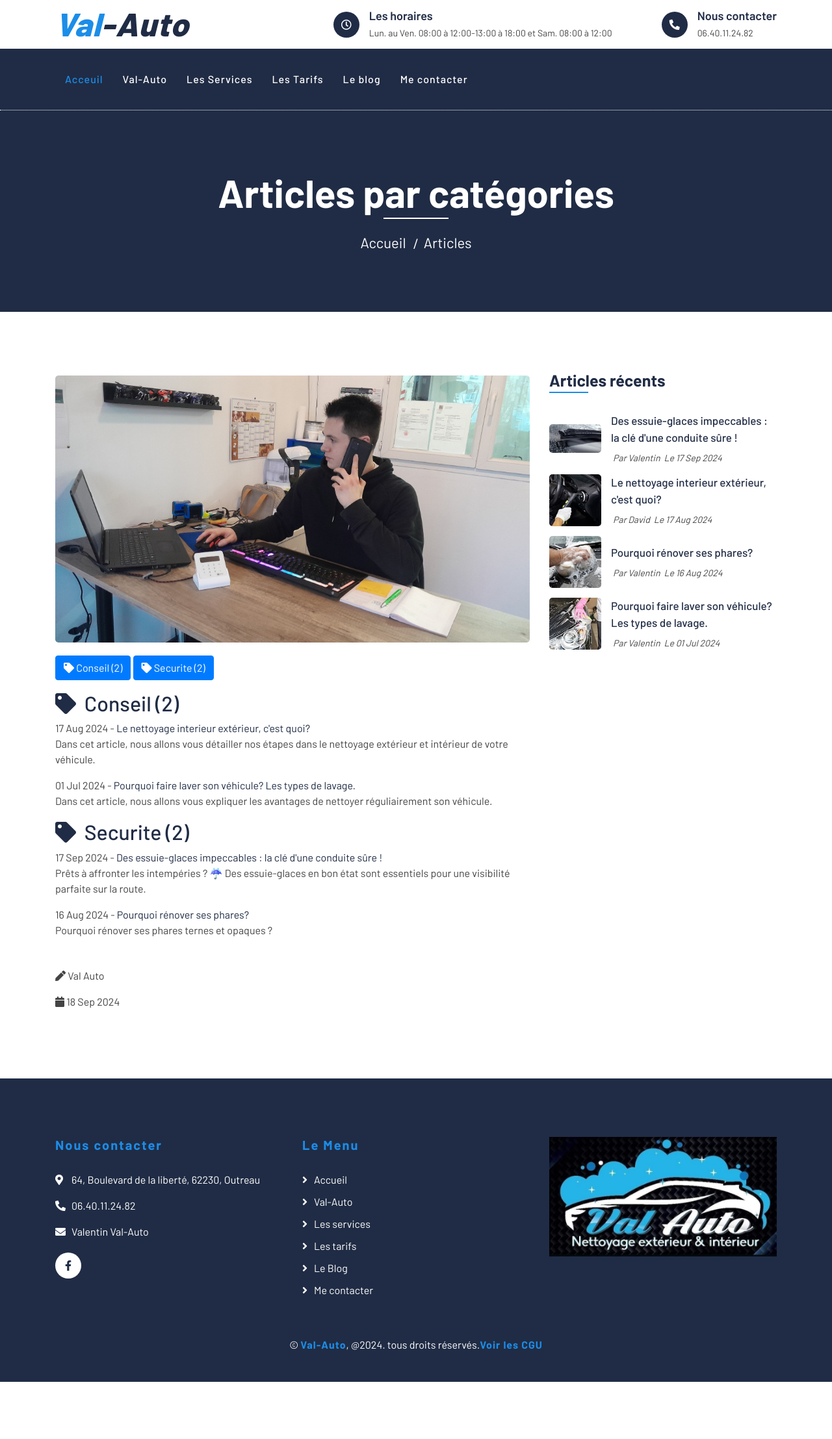
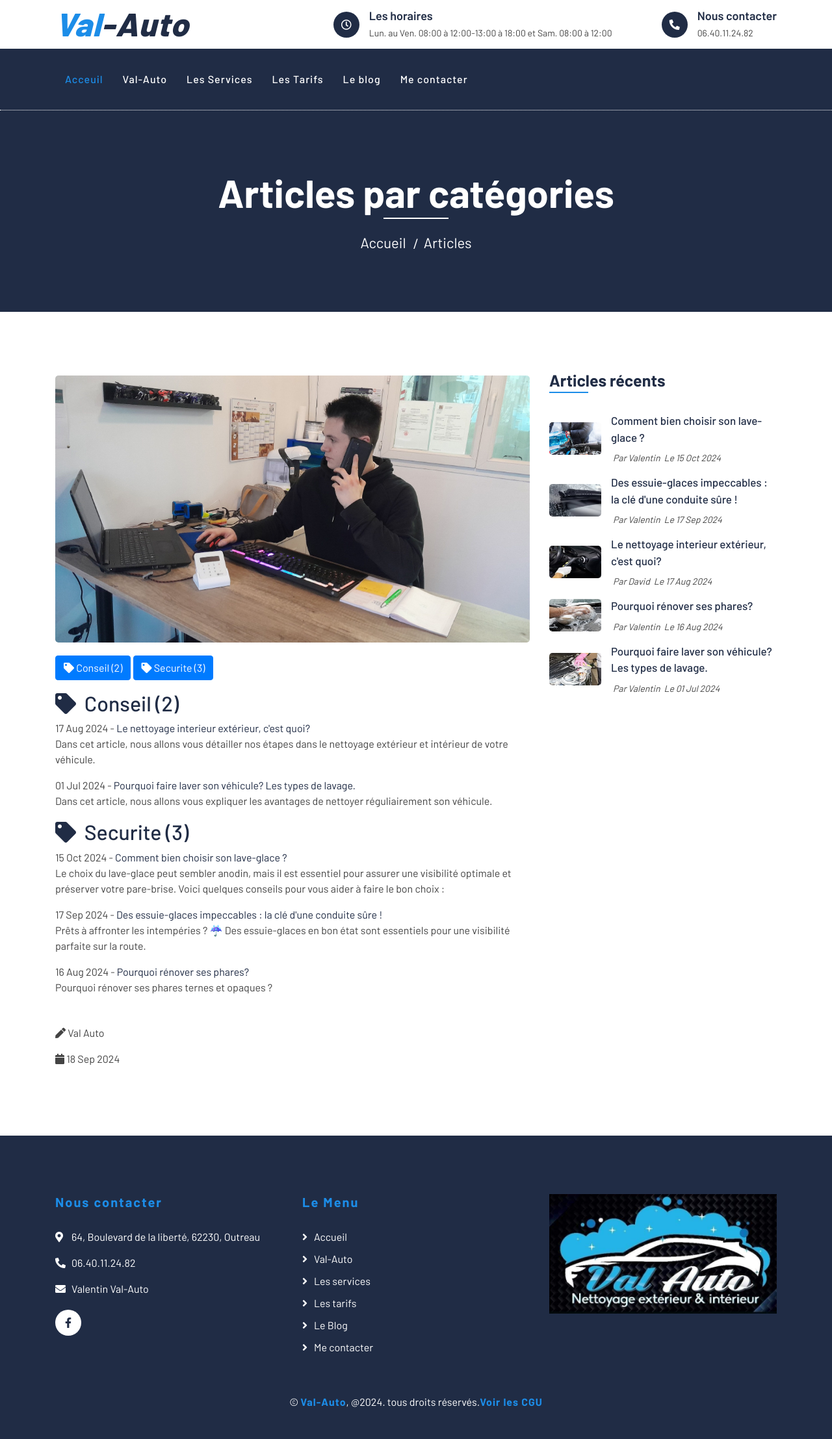
Before and after one commit to Bruvrydavid/valauto, a Jekyll site: the page built from tags.html, in a window 1280 px wide. Shown: the whole page at 65% size. Built offline with Jekyll 4.4.1, drawn with Linux system fonts in a browser that asks for light colours; nearby versions of some CDN libraries; before the commit the page ends 2127 px from its top, so only the background shows below that; some of the changed lines change nothing that is shown.

Commit message:
ajout post

```diff
--- a/_config.yml
+++ b/_config.yml
@@ -19,10 +19,7 @@
 # in the templates via {{ site.myvariable }}.
 
 title: Val-Auto
-description: >- # this means to ignore newlines until "baseurl:"
-  Write an awesome description for your new site here. You can edit this
-  line in _config.yml. It will appear in your document head meta (for
-  Google search results) and in your feed.xml site description.
+description: "Val Auto est une référence dans l'entretien de vos véhicules dans le secteur du Boulonnais. Disponible, engagé et efficace, Valentin vous propose une gamme complète de services de nettoyage intérieur et extérieur adaptée aux besoins spécifiques de votre voiture."
 baseurl: "" # the subpath of your site, e.g. /blog
 url: "https://valauto.onrender.com" #"https://bruvrydavid.github.io/valauto" # the base hostname & protocol for your site, e.g. http://example.com
 twitter_username: jekyllrb
--- a/_layouts/default.html
+++ b/_layouts/default.html
@@ -7,9 +7,9 @@ layout: default
         <meta charset="utf-8">
         <title>Val Auto - Centre de Lavage Auto Moto - Outreau - Pas de Calais 62</title>
         <meta name="viewport" content="width=device-width, initial-scale=1.0">
-        <meta name="description" content="Val Auto est une référence dans l'entretien de vos véhicules dans le secteur du Boulonnais.
-        Disponible, engagé et efficace, Valentin vous propose une gamme complète de services de nettoyage intérieur et extérieur adaptés aux besoins spécifiques de votre voiture.">
+        <meta name="description" content= "{{ site.description }}">
         <meta name="" content="Lavage auto moto Outreau Boulogne sur mer nettoyage intérieur exterieur">
+        <meta name="charset" content="utf-8">
         <meta name="robots" content="index,follow">
         <!-- Favicon -->
         <link href="{{ site.url }}/assets/img/favicon.ico" rel="icon">
--- a/_layouts/singlepost.html
+++ b/_layouts/singlepost.html
@@ -1,6 +1,6 @@
 ---
 layout: default
-title: 'single post'
+title: "single post"
 ---
 
 {% include single.html %}
--- /dev/null
+++ b/_posts/2024-10-15-Bien choisir son lave-glace.markdown
@@ -0,0 +1,42 @@
+---
+layout: singlepost
+title:  "Comment bien choisir son lave-glace ?"
+urllargeimg: /assets/img/post-7.jpg
+urlsmallimg: /assets/img/post-7.jpg
+author: Valentin
+date: 2024-10-15
+tags: Securite
+---
+Le choix du lave-glace peut sembler anodin, mais il est essentiel pour assurer une visibilité optimale et préserver votre pare-brise. Voici quelques conseils pour vous aider à faire le bon choix :
+
+## En fonction des saisons:
+1. Hiver: Optez pour un lave-glace antigel. Il contient des agents qui empêchent le liquide de geler, même par temps très froid. Vérifiez le seuil de température indiqué sur l'emballage.
+2. Été: Un lave-glace classique suffit généralement. Il nettoie efficacement le pare-brise des insectes et des poussières.
+
+## En fonction des conditions climatiques:
+
+1. Régions froides: Un antigel puissant est indispensable pour résister aux températures négatives.
+2. Régions polluées: Privilégiez un produit contenant des agents dégraissants pour éliminer les saletés tenaces.
+3. Régions à forte pluviométrie: Un lave-glace avec effet déperlant peut améliorer la visibilité en repoussant l'eau.
+
+## Les différents types de lave-glace:
+
+1. Antigel: Contient de l'éthylène glycol ou du propylène glycol pour résister au gel.
+2. Anti-insectes: Formulé avec des agents spécifiques pour dissoudre les insectes.
+3. Déperlant: Crée un film hydrofuge sur le pare-brise pour améliorer la visibilité par temps de pluie.
+4. Multifonction: Combine plusieurs propriétés (antigel, anti-insectes, déperlant).
+
+## Les critères de choix:
+
+1. Température minimale: Vérifiez le seuil de température en dessous duquel le liquide risque de geler.
+2. Composition: Privilégiez les produits respectueux de l'environnement et non agressifs pour les joints.
+3. Parfum: Certains lave-glaces sont parfumés. Choisissez une senteur agréable et non entêtante.
+
+## Conseils supplémentaires:
+
+1. Mélange: Ne mélangez jamais un lave-glace hiver avec un lave-glace été.
+2. Niveau: Vérifiez régulièrement le niveau de liquide dans votre réservoir et remplissez-le si nécessaire.
+3. Pare-brise: Nettoyez régulièrement votre pare-brise avec un produit spécifique pour éliminer les traces de calcaire et les saletés incrustées.
+
+## En résumé :
+Le choix du lave-glace dépend principalement des conditions climatiques de votre région et de vos besoins spécifiques.
--- a/assets/css/style.css
+++ b/assets/css/style.css
@@ -1261,6 +1261,7 @@ a:focus {
 
 .blog .blog-img img {
     width: 100%;
+    height: 250px;
     border-radius: 5px;
 }
 
@@ -1621,6 +1622,7 @@ a:focus {
 
 .single .post-item .post-img img {
     width: 100%;
+    height: 50px;
     border-radius: 5px;
 }
 
```
Also changed, not shown: README.md, assets/img/post-6.jpg (added), assets/img/post-7.jpg (added).
